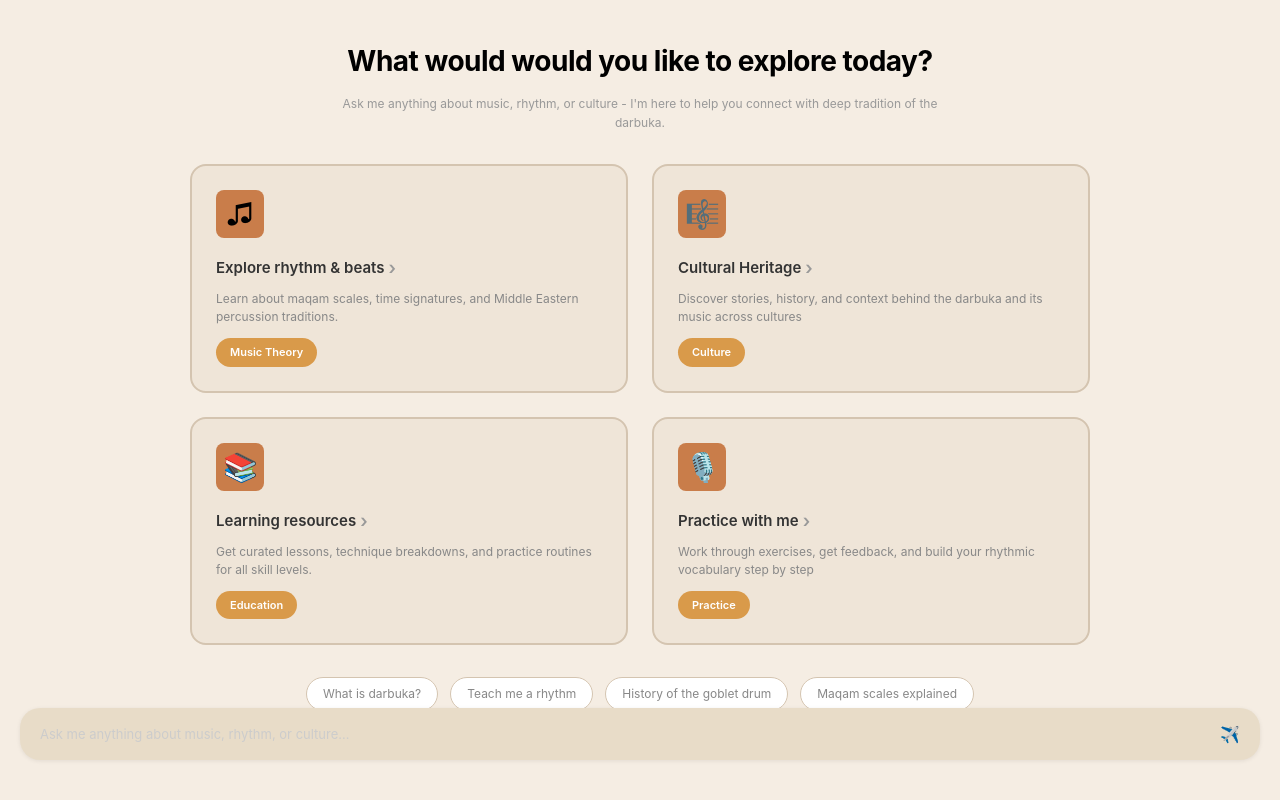
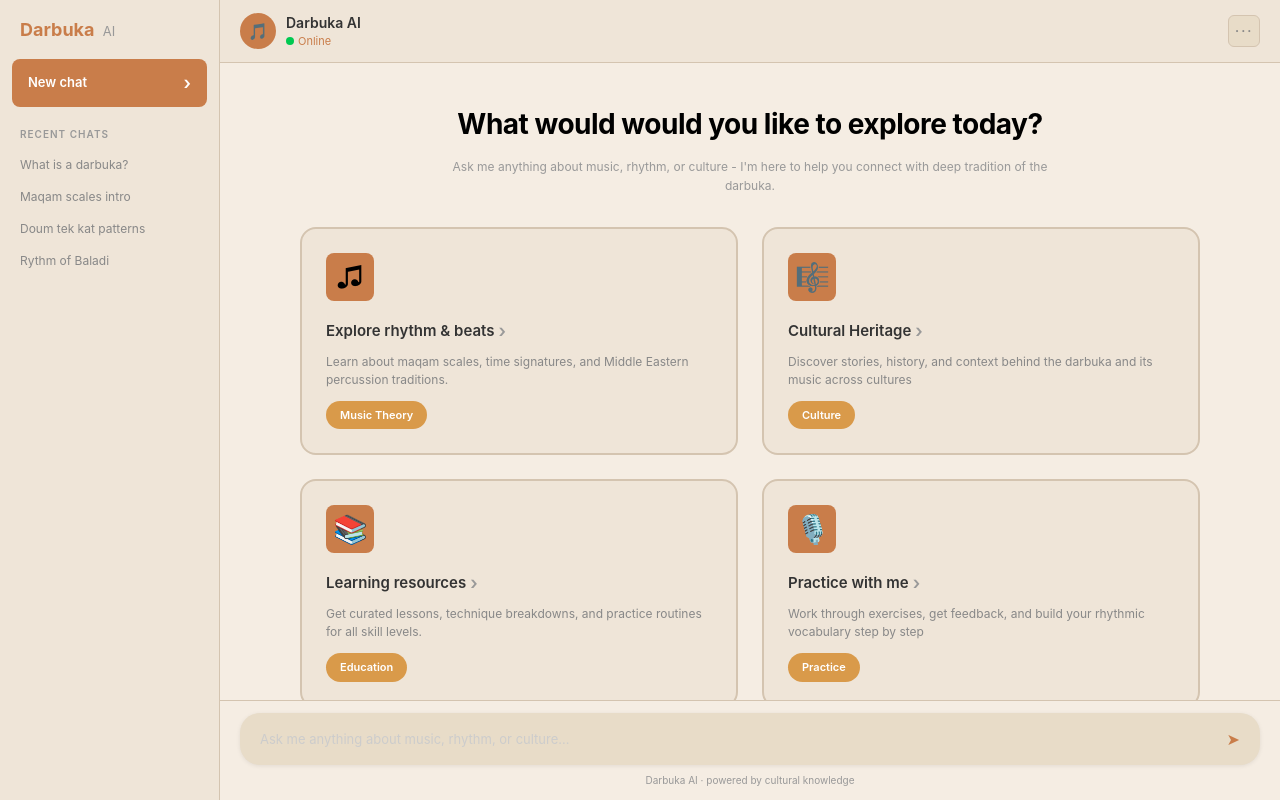
Before and after one commit to assignments-in-university/darbuka-chatbot, a Vue app in the folder frontend/: page / in a window 1280 px wide. Built offline with nearby package versions, Linux system fonts and the light colour scheme.

Commit message:
Add sidebar, top bar and UI enhancements.

```diff
--- a/frontend/src/views/Index.vue
+++ b/frontend/src/views/Index.vue
@@ -43,6 +43,8 @@ const quickActions = [
   'Play a pattern',
 ];
 
+const recentChats = ['What is a darbuka?', 'Maqam scales intro', 'Doum tek kat patterns', 'Rythm of Baladi'];
+
 const handleCategoryClick = (categoryId: string) => {
   selectedCategory.value = categoryId;
 };
@@ -60,9 +62,51 @@ const handleSendMessage = () => {
 </script>
 
 <template>
-  <div class="flex flex-col h-screen bg-[#f5ede3] px-5 py-10">
-    <!-- Main Content -->
-    <div class="flex-1 overflow-y-auto flex flex-col items-center">
+  <div class="flex h-screen overflow-hidden bg-[#f5ede3]">
+    <!-- Sidebar -->
+    <div class="w-[220px] bg-[#efe5d8] border-r border-[#d4c4b0] flex flex-col px-3 py-4 flex-shrink-0">
+      <div class="text-[#c97d4a] text-[18px] font-bold px-2 pb-4">
+        Darbuka <span class="text-[#999999] text-[13px] font-normal ml-1">AI</span>
+      </div>
+
+      <button
+        class="bg-[#c97d4a] text-white rounded-lg px-4 py-2.5 text-[13px] font-semibold flex items-center justify-between mb-5 cursor-pointer border-none"
+      >
+        New chat <span class="text-lg">›</span>
+      </button>
+
+      <div class="text-[#999999] text-[10px] font-semibold tracking-widest uppercase px-2 mb-2">Recent Chats</div>
+      <div
+        v-for="(chat, i) in recentChats"
+        :key="i"
+        class="text-[#888888] text-[12px] px-2 py-1.5 rounded-md cursor-pointer mb-0.5 hover:bg-[#e8dcc8] hover:text-[#333333] transition-colors"
+      >
+        {{ chat }}
+      </div>
+    </div>
+
+    <!-- Main Area -->
+    <div class="flex-1 flex flex-col overflow-hidden">
+      <!-- Top Bar -->
+      <div class="flex items-center justify-between px-5 py-3 bg-[#efe5d8] border-b border-[#d4c4b0] flex-shrink-0">
+        <div class="flex items-center gap-2.5">
+          <div class="w-9 h-9 bg-[#c97d4a] rounded-full flex items-center justify-center text-base">🎵</div>
+          <div>
+            <div class="text-[14px] font-semibold text-[#333333]">Darbuka AI</div>
+            <div class="text-[11px] text-[#c97d4a] flex items-center gap-1">
+              <span class="w-2 h-2 bg-green-500 rounded-full inline-block"></span> Online
+            </div>
+          </div>
+        </div>
+        <button
+          class="text-[#888888] bg-[#e8dcc8] border border-[#d4c4b0] rounded-md w-8 h-8 flex items-center justify-center cursor-pointer tracking-widest"
+        >
+          ···
+        </button>
+      </div>
+
+      <!-- Scrollable Content -->
+      <div class="flex-1 overflow-y-auto flex flex-col items-center px-5 py-10">
         <div class="text-center mb-8">
           <h1 class="text-[28px] font-bold text-black m-0 mb-3 tracking-[-0.5px]">What would would you like to explore today?</h1>
           <p class="text-xs text-[#999999] max-w-150 leading-[1.6] m-0">
@@ -88,7 +132,9 @@ const handleSendMessage = () => {
             <p class="text-xs text-[#888888] m-0 mb-3 leading-normal flex-1">
               {{ category.description }}
             </p>
-          <div class="inline-block bg-[#d99a4a] text-white px-3.5 py-1.5 rounded-[20px] text-[11px] font-semibold w-fit">
+            <div
+              class="inline-block bg-[#d99a4a] text-white px-3.5 py-1.5 rounded-[20px] text-[11px] font-semibold w-fit cursor-pointer transition-all duration-200 hover:bg-[#c97d4a] hover:scale-105"
+            >
               {{ category.tag }}
             </div>
           </div>
@@ -99,38 +145,46 @@ const handleSendMessage = () => {
           <button
             v-for="(action, index) in quickActions"
             :key="index"
-          class="bg-white border border-[#d4c4b0] rounded-[20px] px-4 py-2 text-xs text-[#888888] cursor-pointer transition-all duration-200 whitespace-nowrap hover:border-[#c97d4a] hover:text-[#c97d4a] max-[768px]:w-full"
-          :class="action === 'Play a pattern' ? 'bg-[#d99a4a] text-white border-[#d99a4a] hover:bg-[#c97d4a]' : ''"
+            class="rounded-[20px] px-4 py-2 text-xs cursor-pointer transition-all duration-200 whitespace-nowrap max-[768px]:w-full"
+            :class="
+              action === 'Play a pattern'
+                ? 'bg-[#d99a4a] text-white border border-[#d99a4a] hover:bg-[#c97d4a] hover:border-[#c97d4a]'
+                : 'bg-white text-[#888888] border border-[#d4c4b0] hover:border-[#c97d4a] hover:text-[#c97d4a]'
+            "
             @click="handleQuickAction(action)"
           >
-          {{ action }}
+            {{ action === 'Play a pattern' ? '▶ ' + action : action }}
           </button>
         </div>
       </div>
 
+      <!-- Divider -->
+      <div class="w-full h-px bg-[#d4c4b0]"></div>
+
       <!-- Chat Input -->
-    <div class="w-full `max-w-125` mx-auto">
+      <div class="w-full px-5 py-3 bg-[#f5ede3]">
         <div class="flex items-center gap-2.5 bg-[#e8dcc8] rounded-[20px] px-3 py-2 shadow-[0_1px_4px_rgba(0,0,0,0.08)]">
           <textarea
             v-model="userMessage"
             rows="1"
-          class="flex-1 border-none outline-none bg-transparent text-[13px] text-[#888888] px-2 py-0 resize-none leading-[1.4] `max-h-30` overflow-y-auto placeholder:text-[#cccccc] self-center"
+            class="flex-1 border-none outline-none bg-transparent text-[13px] text-[#888888] px-2 py-0 resize-none leading-[1.4] overflow-y-auto placeholder:text-[#cccccc] self-center"
             placeholder="Ask me anything about music, rhythm, or culture..."
-
             @input="
               (e) => {
-              const el = (e.target as HTMLTextAreaElement);
+                const el = e.target as HTMLTextAreaElement;
                 el.style.height = 'auto';
                 el.style.height = el.scrollHeight + 'px';
               }
             "
           ></textarea>
           <button
-          class="bg-transparent border-none cursor-pointer text-base px-2 py-1.5 transition-transform duration-200 hover:scale-110 shrink-0"
+            class="bg-transparent border-none cursor-pointer text-base px-2 py-1.5 transition-transform duration-200 hover:scale-110 shrink-0 text-[#c97d4a]"
             @click="handleSendMessage"
           >
-          ✈️
+            ➤
           </button>
+        </div>
+        <p class="text-[10px] text-[#999999] text-center mt-2">Darbuka AI · powered by cultural knowledge</p>
       </div>
     </div>
   </div>
```
Lines whose indentation alone changed are shown as unchanged.
